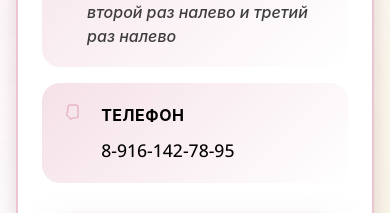
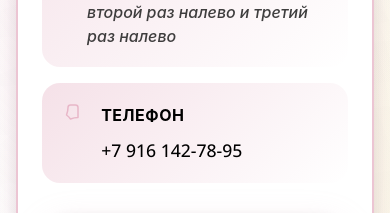
Before and after one commit to AntonioZubakha/EM, a React (Vite) app: page / in a window 390 px wide. Shown: the part 8762-8975 px from the top of the page. Built offline with nearby package versions, Linux system fonts and the light colour scheme; no server answers; a web font is replaced by a local one.

Commit message:
Fix messenger links with canonical phone format

```diff
--- a/src/pages/Contacts.tsx
+++ b/src/pages/Contacts.tsx
@@ -7,10 +7,12 @@ import './Contacts.scss';
 const withBase = (path: string) => `${import.meta.env.BASE_URL}${path.replace(/^\/+/, '')}`;
 
 const Contacts: React.FC = () => {
-  const phoneNumber = '8-916-142-78-95';
-  const telegramLink = `https://t.me/${phoneNumber.replace(/[-\s]/g, '')}`;
-  const whatsappLink = `https://wa.me/79161427895`;
-  const imoLink = `https://imo.im/79161427895`;
+  const phoneNumber = '+7 916 142-78-95';
+  const phoneRaw = phoneNumber.replace(/[^\d+]/g, '');
+  const phoneDigits = phoneRaw.replace(/^\+/, '');
+  const telegramLink = `https://t.me/${phoneDigits}`;
+  const whatsappLink = `https://wa.me/${phoneDigits}`;
+  const imoLink = `https://imo.im/${phoneDigits}`;
 
   return (
     <div className="container contacts-section">
@@ -69,7 +71,7 @@ const Contacts: React.FC = () => {
               whileHover={{ scale: 1.02 }}
               onClick={() => {
                 trackPhoneClick();
-                window.open(`tel:${phoneNumber.replace(/[-\s]/g, '')}`);
+                window.open(`tel:${phoneRaw}`);
               }}
             >
               <PhoneIcon size={24} color="var(--primary-rose)" />
```
